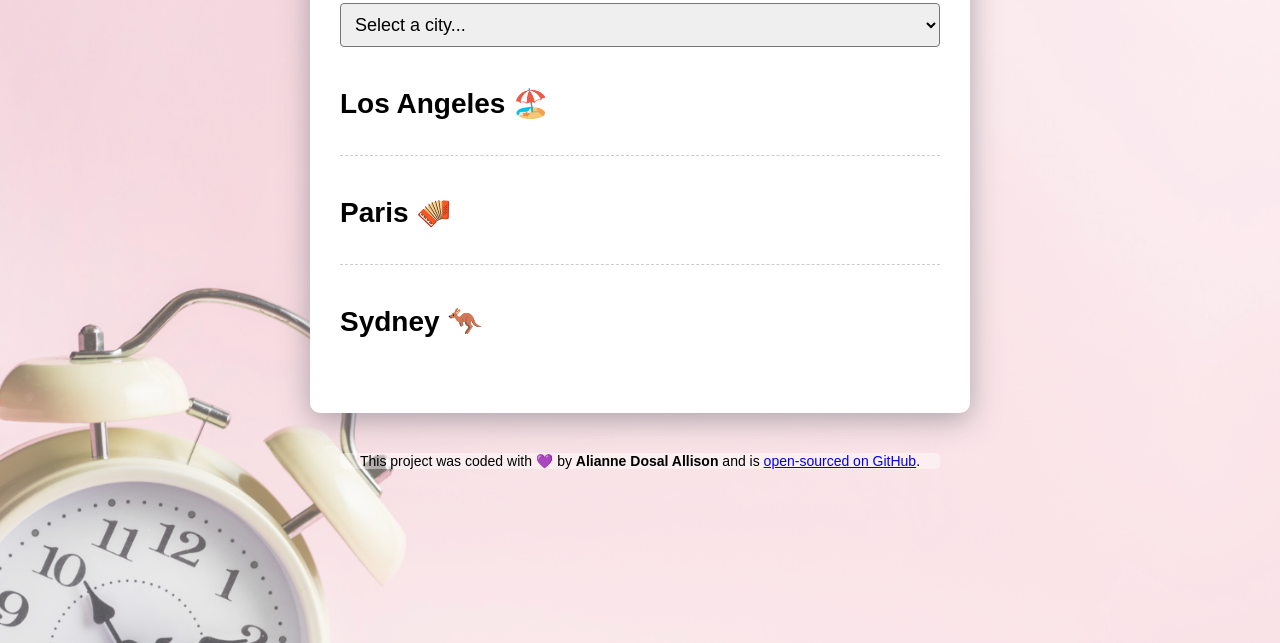
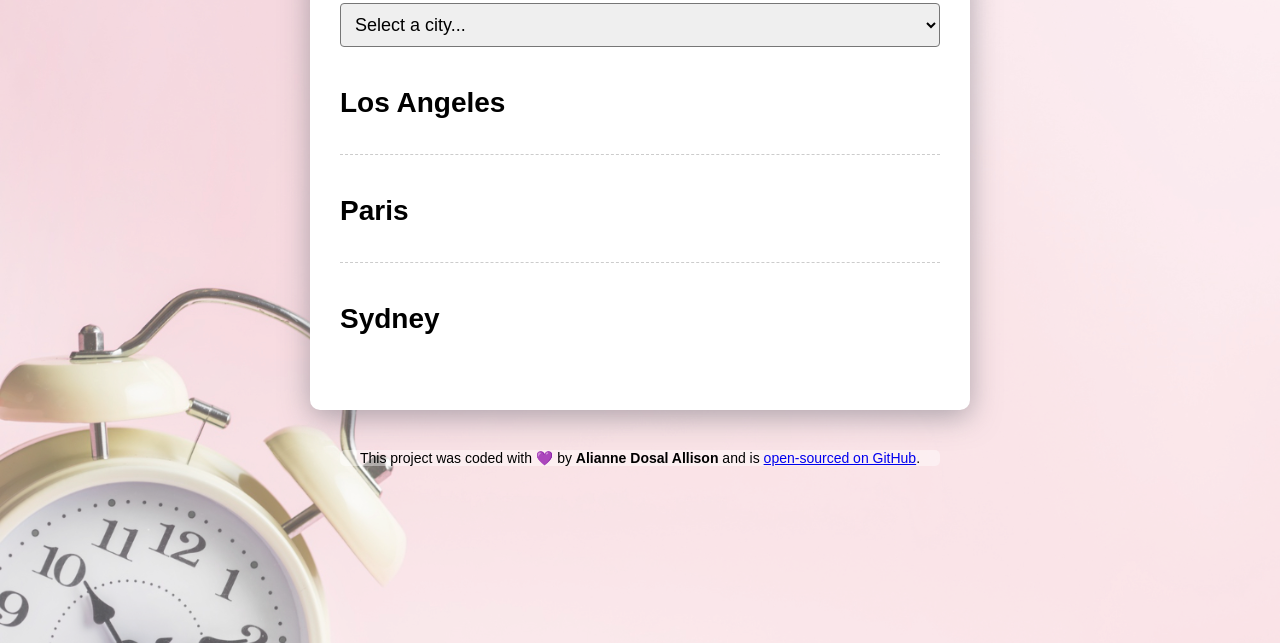
Before and after one commit to i-alianne/world-clock, a plain HTML site: page index.html in a window 1280 px wide. Shown: the part 157-800 px from the top of the page. Drawn offline with nearby package versions, Linux system fonts and the light colour scheme; a script that the page names is missing.

Commit message:
Update index.html

```diff
--- a/index.html
+++ b/index.html
@@ -22,21 +22,21 @@
       <div id="cities">
         <div class="city" id="los-angeles">
           <div>
-            <h2>Los Angeles 🏖️</h2>
+            <h2>Los Angeles</h2>
             <div class="date"></div>
           </div>
           <div class="time"></div>
         </div>
         <div class="city" id="paris">
           <div>
-            <h2>Paris 🪗</h2>
+            <h2>Paris</h2>
             <div class="date"></div>
           </div>
           <div class="time"></div>
         </div>
         <div class="city" id="sydney">
           <div>
-            <h2>Sydney 🦘</h2>
+            <h2>Sydney</h2>
             <div class="date"></div>
           </div>
           <div class="time"></div>
```
